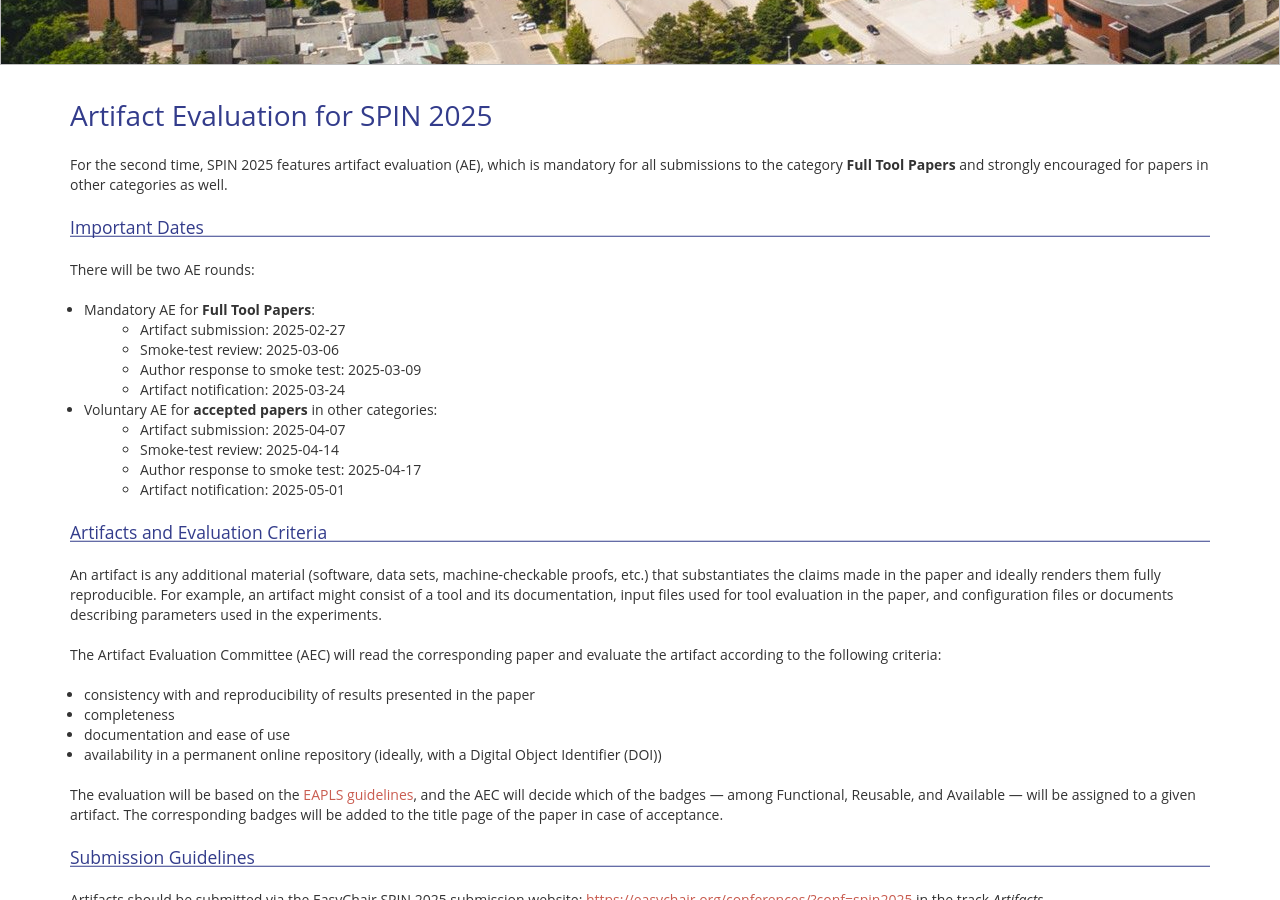
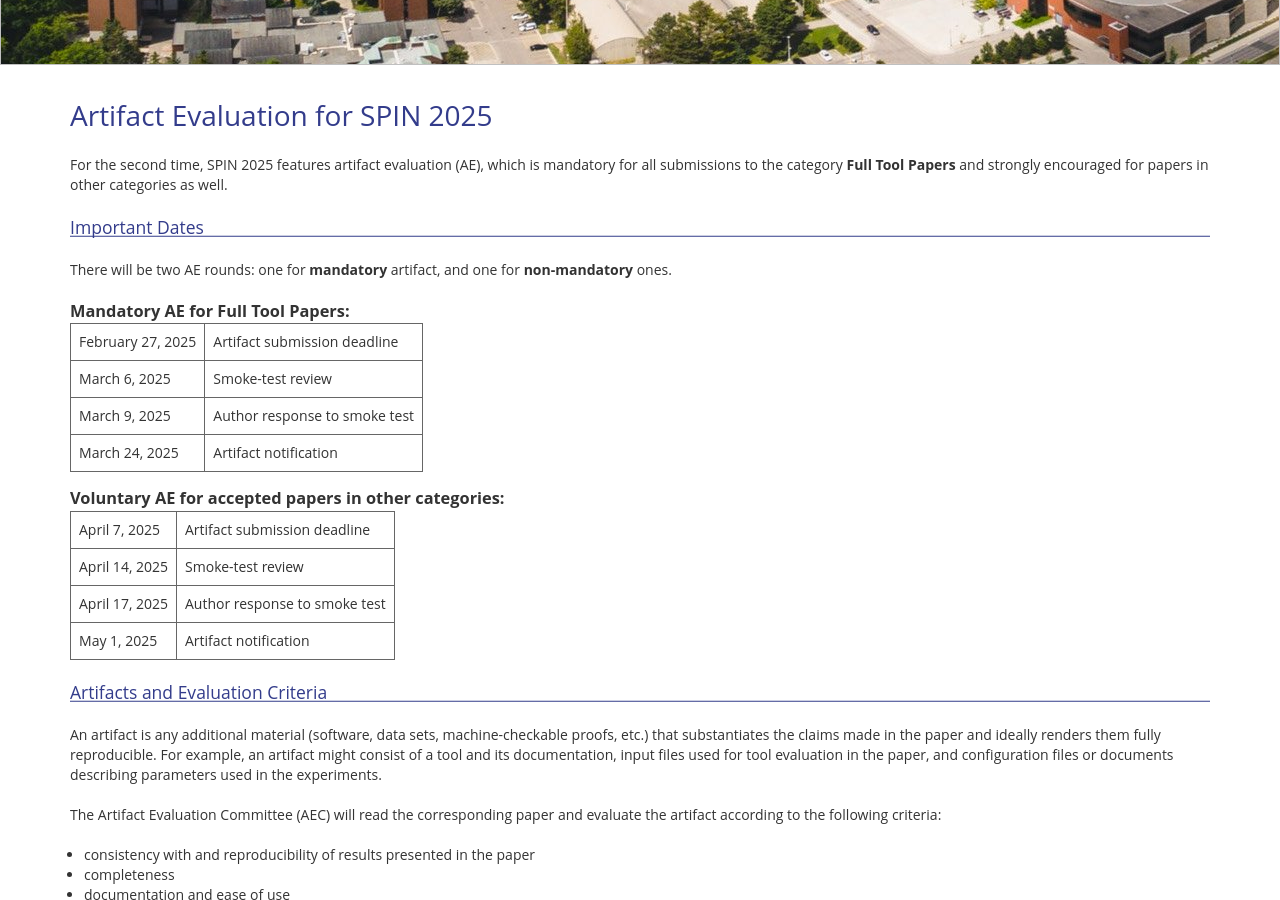
Before and after one commit to SPIN-web/SPIN2026, a Jekyll site: the page built from _pages/artifacts.md, in a window 1280 px wide and 900 px high, scrolled down 365 px. Built offline with Jekyll 4.4.1, drawn with Linux system fonts in a browser that asks for light colours; nearby versions of some CDN libraries; our own code applies the rules of GitHub Pages for plain Markdown files; some of the changed text lies outside the part shown.

Commit message:
date format changes

```diff
--- a/_pages/artifacts.md
+++ b/_pages/artifacts.md
@@ -11,18 +11,27 @@ which is mandatory for all submissions to the category **Full Tool Papers** and
 
 ## Important Dates
 
-There will be two AE rounds:
+There will be two AE rounds: one for **mandatory** artifact, and one for **non-mandatory** ones.
 
-- Mandatory AE for **Full Tool Papers**:
-  - Artifact submission: 2025-02-27
-  - Smoke-test review: 2025-03-06
-  - Author response to smoke test: 2025-03-09
-  - Artifact notification: 2025-03-24
-- Voluntary AE for **accepted papers** in other categories:
-  - Artifact submission: 2025-04-07
-  - Smoke-test review: 2025-04-14
-  - Author response to smoke test: 2025-04-17
-  - Artifact notification: 2025-05-01
+### Mandatory AE for **Full Tool Papers**:
+
+  |----------------------|-----------------------------------------------------------|
+  | February 27, 2025    | Artifact submission deadline                               |
+  |    March 6, 2025     | Smoke-test review                                         |
+  |    March 9, 2025     | Author response to smoke test                             |
+  |    March 24, 2025    | Artifact notification                                     |
+
+<hr style="height:15px; visibility:hidden;" />
+
+### Voluntary AE for **accepted papers** in other categories:
+
+|----------------------|-----------------------------------------------------------|
+|   April 7, 2025      | Artifact submission deadline                               |
+|   April 14, 2025     | Smoke-test review                                         |
+|   April 17, 2025     | Author response to smoke test                             |
+|     May 1, 2025      | Artifact notification                                     |
+
+
 
 ## Artifacts and Evaluation Criteria
 
@@ -100,6 +109,7 @@ In the following, we list some general suggestions for preparing the artifact:
 - Keep the reproduction simple through easy-to-use scripts and detailed instructions.
 - When writing step-by-step instructions, assume minimum expertise of users.
 - Document in detail how to reproduce most, or ideally all, of the experimental results of the paper using the artifact.
+- In case of submitting a non-tool paper, explicit how your artifact is related to the paper.
 - State resource requirements and/or the environment in which you successfully tested the artifact.
 - For experiments requiring a large amount of resources, we strongly recommend providing a way to reproduce a representative subset of results such that results can be reproduced on various hardware platforms in reasonable time. Do include the full set of experiments for those reviewers with sufficient hardware or time.
 - Do not submit a virtual machine; only submit your files, which AEC members will copy into the provided virtual machine.
```
Also changed, not shown: Gemfile.lock.
